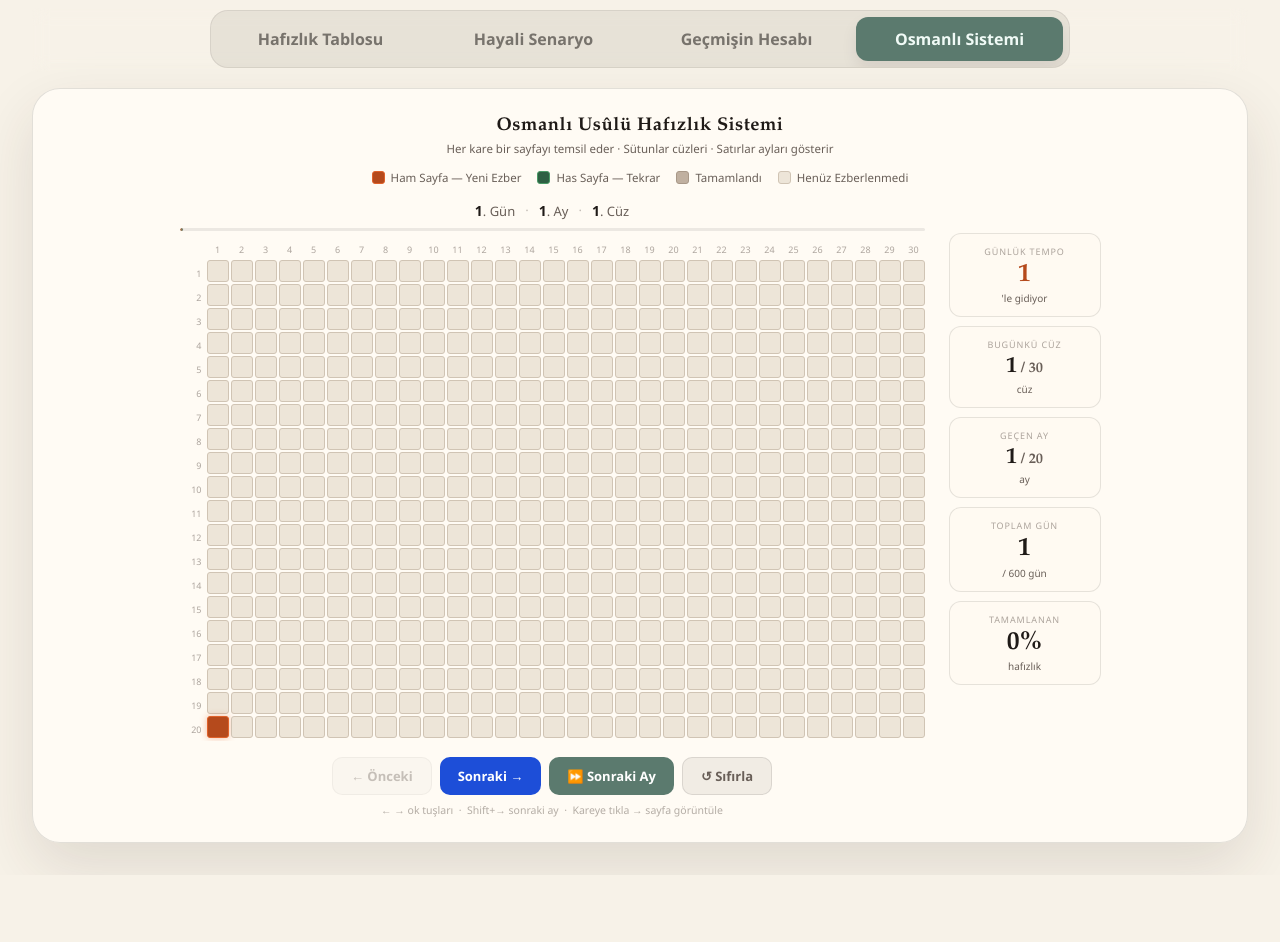
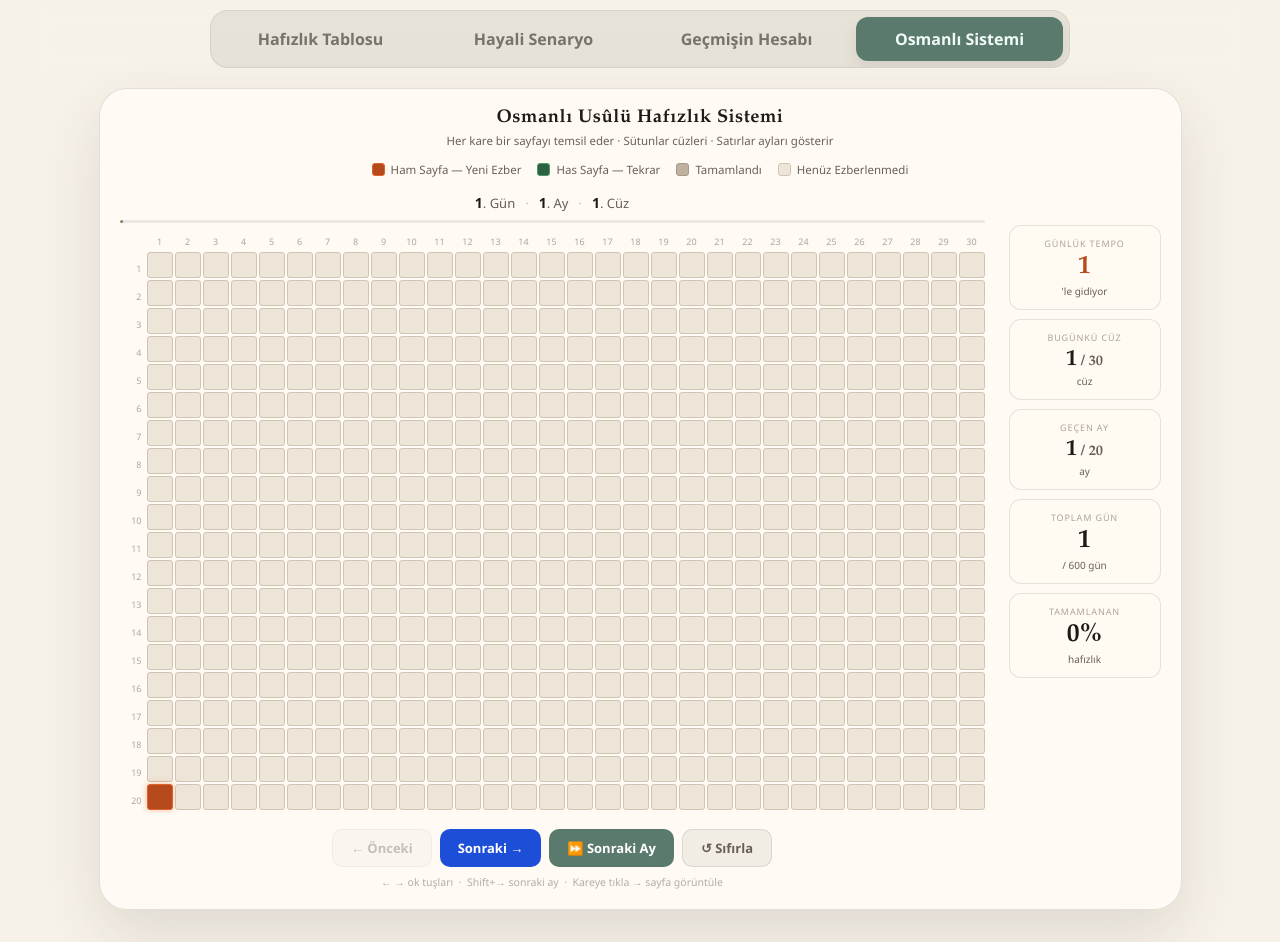
Before and after one commit to Respahi/HafizlikCountdown, a React (Vite) app: page / in a window 1280 px wide. Both pictures are taken after a click on the button "Osmanlı Sistemi". Before the commit the page ends 875 px from the top, so only its background shows below. Built offline with nearby package versions, Linux system fonts and the light colour scheme.

Commit message:
style: kart padding daraltıldı, grid hücreleri 22px→26px büyütüldü

```diff
--- a/src/style.css
+++ b/src/style.css
@@ -3812,9 +3812,12 @@ h2 {
   border: 1px solid rgba(17, 17, 17, 0.12);
   border-radius: var(--radius);
   box-shadow: var(--shadow);
-  padding: clamp(18px, 2vw, 28px);
+  padding: 18px 20px 20px;
   margin-top: 16px;
   overflow-x: auto;
+  width: fit-content;
+  margin-left: auto;
+  margin-right: auto;
 }
 
 .sistem-header {
@@ -3931,7 +3934,7 @@ h2 {
 }
 
 .sc-row-label {
-  height: 22px;
+  height: 26px;
   width: 22px;
   display: flex;
   align-items: center;
@@ -3948,7 +3951,7 @@ h2 {
 }
 
 .sc-col-label {
-  width: 22px;
+  width: 26px;
   font-size: 9px;
   color: rgba(105, 95, 88, 0.55);
   text-align: center;
@@ -3958,14 +3961,14 @@ h2 {
 /* Grid */
 .sc-grid {
   display: grid;
-  grid-template-columns: repeat(30, 22px);
+  grid-template-columns: repeat(30, 26px);
   gap: 2px;
 }
 
 /* Cells */
 .sc-cell {
-  width: 22px;
-  height: 22px;
+  width: 26px;
+  height: 26px;
   border-radius: 3px;
   cursor: pointer;
   transition: background 0.18s ease, border-color 0.18s ease, transform 0.12s ease;
```
